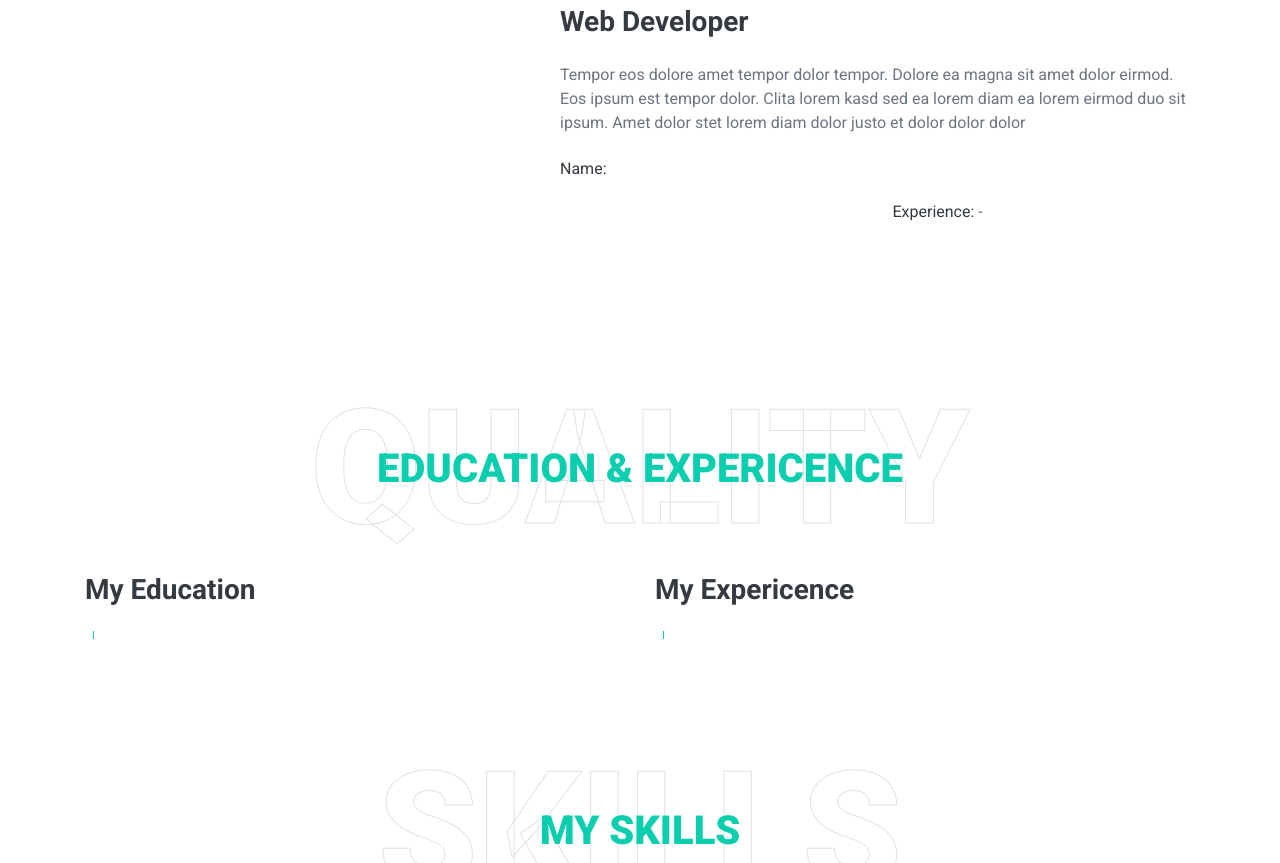
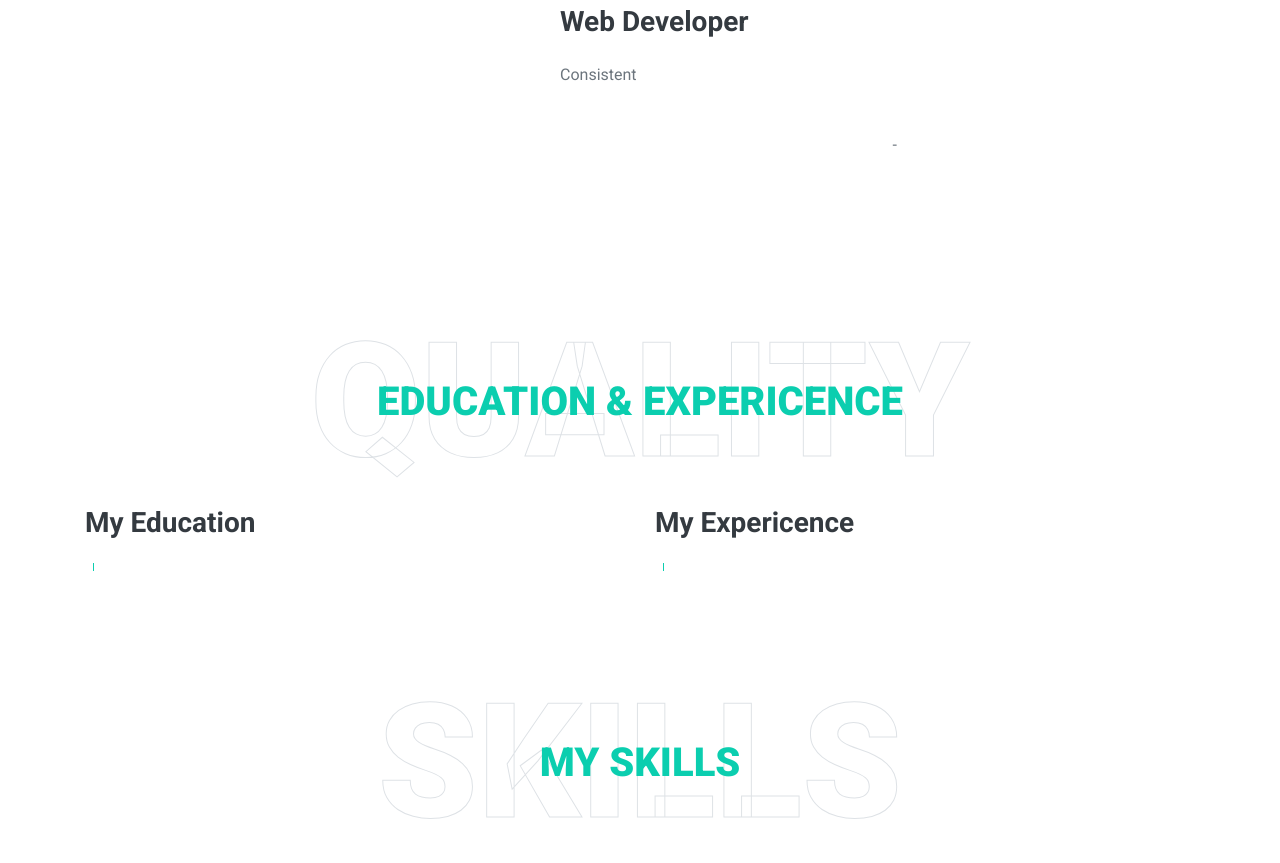
Before and after one commit to phattarawan24/phattarawan-portfolio, a plain HTML site: page index.html in a window 1280 px wide. Shown: the part 1091-1954 px from the top of the page. Drawn offline with nearby package versions, Linux system fonts and the light colour scheme; no server answers.

Commit message:
first commit

```diff
--- a/index.html
+++ b/index.html
@@ -3,7 +3,7 @@
 
 <head>
     <meta charset="utf-8">
-    <title>FreeFolio - Freelancer Portfolio Template</title>
+    <title>PortFolio - Phattarawan</title>
     <meta content="width=device-width, initial-scale=1.0" name="viewport">
     <meta content="Free HTML Templates" name="keywords">
     <meta content="Free HTML Templates" name="description">
@@ -104,11 +104,11 @@
                 </div>
                 <div class="col-lg-7">
                     <h3 class="mb-4">Web Developer</h3>
-                    <p>Tempor eos dolore amet tempor dolor tempor. Dolore ea magna sit amet dolor eirmod. Eos ipsum est tempor dolor. Clita lorem kasd sed ea lorem diam ea lorem eirmod duo sit ipsum. Amet dolor stet lorem diam dolor justo et dolor dolor dolor</p>
+                    <p>Consistent</p>
                     <p></p>
                     <div class="row mb-3">
                         <div class="col-sm-6 py-2">
-                            <h6 class="name">Name: <span class="text-secondary"></span></h6>
+                            <h6 class="name"><span class="text-secondary"></span></h6>
                         </div>
                         <div class="col-sm-6 py-2">
                             <h6 class="birthday"></h6>
@@ -117,7 +117,7 @@
                             <h6 class="degree"></h6>
                         </div>
                         <div class="col-sm-6 py-2">
-                            <h6 class="experience">Experience: <span class="text-secondary">-</span></h6>
+                            <h6 class="experience"><span class="text-secondary">-</span></h6>
                         </div>
                         <div class="col-sm-6 py-2">
                             <h6 class="phone"></h6>
--- a/js/common.js
+++ b/js/common.js
@@ -17,7 +17,7 @@ function getProfile(token) {
         success: function (rs) {
             if (rs.response.length > 0) {
                 let data = rs.response[0];
-                console.log(data);
+                // console.log(data);
                 $("#home").find(".full-name").text(`${data['first_name']} ${data['last_name']}`)
                 $("#home").find(".img-fluid").attr('src', `${data['img']}`)
                 $('#about').find(".name").text(`Name: ${data['first_name']} ${data['last_name']}`)
@@ -92,7 +92,7 @@ function getSkill(token) {
                 $.each(data, function (key, value) {
                     // console.log(value);
                     if (value.type == 1) {
-                        console.log(1)
+                        // console.log(1)
                         backHtml_ += `<div class="skill mb-4 ">
                         <div class="d-flex justify-content-between">
                             <h6 class="font-weight-bold">${value.title}</h6>
--- a/js/main.js
+++ b/js/main.js
@@ -47,7 +47,7 @@
         $('.btn-play').click(function () {
             $videoSrc = $(this).data("src");
         });
-        console.log($videoSrc);
+        // console.log($videoSrc);
 
         $('#videoModal').on('shown.bs.modal', function (e) {
             $("#video").attr('src', $videoSrc + "?autoplay=1&amp;modestbranding=1&amp;showinfo=0");
```
